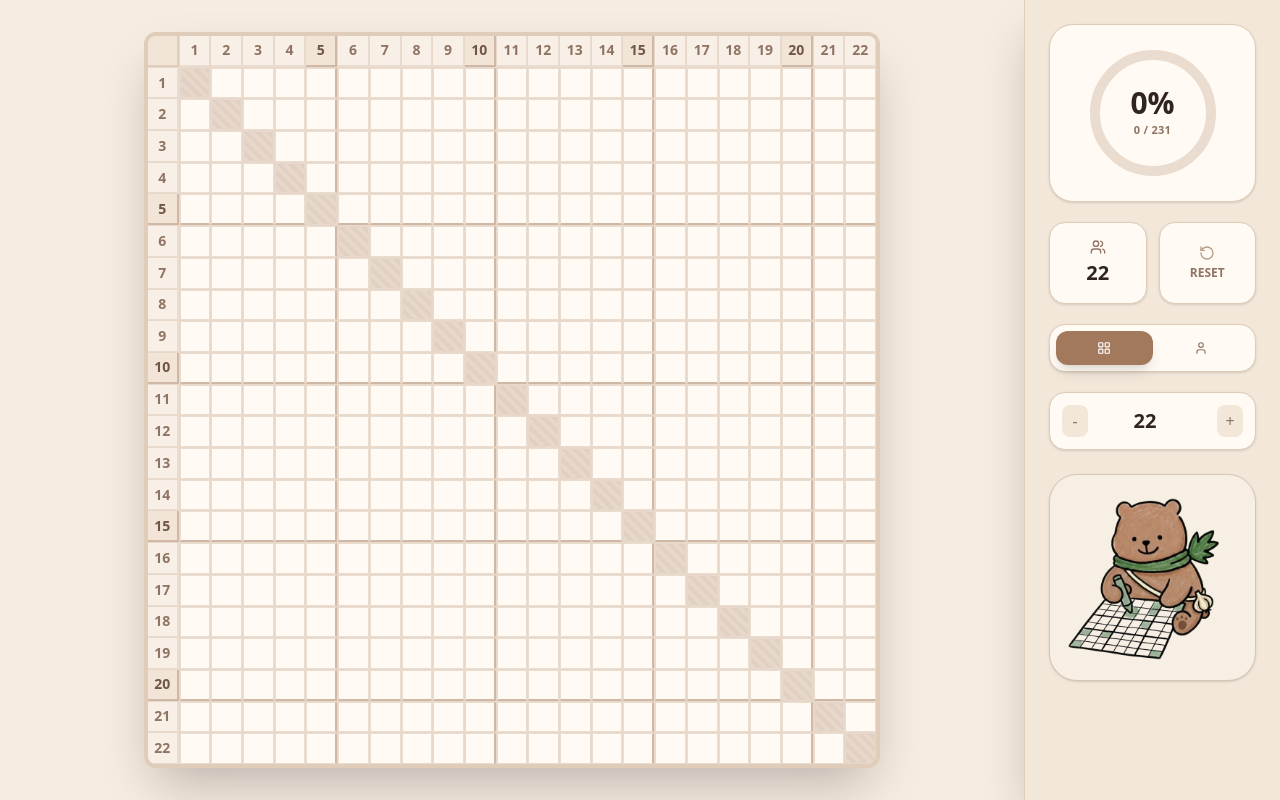
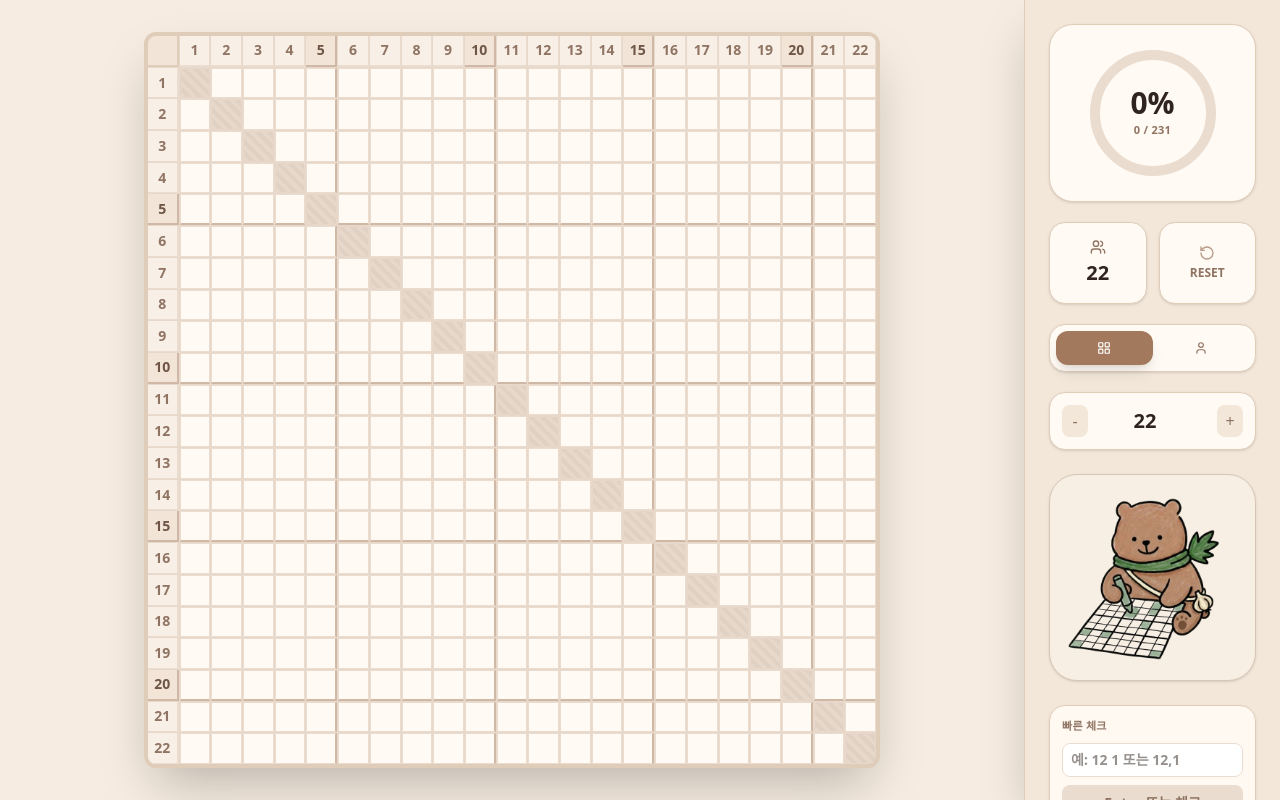
Before and after one commit to onedot91/Grid-table, a React (Vite) app: page / in a window 1280 px wide. Built offline with nearby package versions, Linux system fonts and the light colour scheme.

Commit message:
Update App.tsx

```diff
--- a/src/App.tsx
+++ b/src/App.tsx
@@ -30,6 +30,7 @@ export default function App() {
   const [hoveredCell, setHoveredCell] = useState<{ s1: number; s2: number } | null>(null);
   const [studentNames, setStudentNames] = useState<Record<number, string>>({});
   const [mascotMissing, setMascotMissing] = useState(false);
+  const [quickEntry, setQuickEntry] = useState('');
 
   const students = useMemo(() => Array.from({ length: totalStudents }, (_, i) => i + 1), [totalStudents]);
 
@@ -102,6 +103,47 @@ export default function App() {
       saveLocalMatches(next);
       return next;
     });
+  };
+
+  const checkMatch = (s1: number, s2: number) => {
+    if (s1 === s2 || s1 < 1 || s1 > totalStudents || s2 < 1 || s2 > totalStudents) return;
+
+    const p1 = Math.min(s1, s2);
+    const p2 = Math.max(s1, s2);
+    const id = `${p1}-${p2}`;
+
+    setMatches(prev => {
+      if (prev[id]) return prev;
+      const next = { ...prev, [id]: true };
+      saveLocalMatches(next);
+      return next;
+    });
+  };
+
+  const quickInput = useMemo(() => {
+    const value = quickEntry.trim();
+    if (!value) return { status: 'empty' as const, first: null, second: null, pairId: null };
+
+    // Separator is mandatory so values like "12" are not confused with "1,2".
+    const match = value.match(/^(\d+)\s*([,\s:/-])\s*(\d+)$/);
+    if (!match) return { status: 'format' as const, first: null, second: null, pairId: null };
+
+    const first = Number.parseInt(match[1], 10);
+    const second = Number.parseInt(match[3], 10);
+    if (first === second) return { status: 'same' as const, first, second, pairId: null };
+    if (first < 1 || first > totalStudents || second < 1 || second > totalStudents) {
+      return { status: 'range' as const, first, second, pairId: null };
+    }
+
+    const pairId = `${Math.min(first, second)}-${Math.max(first, second)}`;
+    const already = Boolean(matches[pairId]);
+    return { status: already ? ('already' as const) : ('ready' as const), first, second, pairId };
+  }, [quickEntry, totalStudents, matches]);
+
+  const handleQuickCheck = () => {
+    if (quickInput.status !== 'ready' && quickInput.status !== 'already') return;
+    checkMatch(quickInput.first!, quickInput.second!);
+    setHoveredCell({ s1: quickInput.first!, s2: quickInput.second! });
   };
 
   const studentStats = useMemo(() => {
@@ -448,6 +490,47 @@ export default function App() {
             )}
             </div>
           </section>
+
+          <section className="pt-1">
+            <div className="w-full rounded-2xl border border-[var(--line)] bg-[#fffaf3]/95 p-3 shadow-sm">
+              <p className="mb-2 text-[11px] font-black tracking-wide text-[#907463]">빠른 체크</p>
+              <div className="space-y-2">
+                <input
+                  type="text"
+                  value={quickEntry}
+                  onChange={(e) => setQuickEntry(e.target.value)}
+                  onKeyDown={(e) => {
+                    if (e.key === 'Enter') {
+                      e.preventDefault();
+                      handleQuickCheck();
+                      setQuickEntry('');
+                    }
+                  }}
+                  placeholder="예: 12 1 또는 12,1"
+                  className="w-full rounded-lg border border-[#eadccf] bg-white px-2 py-1.5 text-sm font-bold text-[var(--ink)] focus:border-[#cfb8a6] focus:outline-none"
+                />
+                <button
+                  onClick={handleQuickCheck}
+                  disabled={quickInput.status !== 'ready' && quickInput.status !== 'already'}
+                  className={`w-full rounded-lg py-2 text-sm font-black transition-all ${
+                    quickInput.status === 'ready' || quickInput.status === 'already'
+                      ? 'bg-[var(--scarf)] text-white hover:bg-[var(--scarf-deep)]'
+                      : 'bg-[#eadccf] text-[#907463] cursor-not-allowed'
+                  }`}
+                >
+                  Enter 또는 체크
+                </button>
+                <p className="text-[11px] font-bold text-[#907463]">
+                  {quickInput.status === 'empty' && '숫자 2개를 구분자와 함께 입력하세요'}
+                  {quickInput.status === 'format' && '형식: 12 1 또는 12,1 (구분자 필수)'}
+                  {quickInput.status === 'same' && '같은 번호는 선택할 수 없어요'}
+                  {quickInput.status === 'range' && `1~${totalStudents} 범위로 입력하세요`}
+                  {quickInput.status === 'already' && '이미 체크된 조합이에요'}
+                  {quickInput.status === 'ready' && '입력한 조합을 체크할 수 있어요'}
+                </p>
+              </div>
+            </div>
+          </section>
           </div>
       </aside>
     </div>
```
